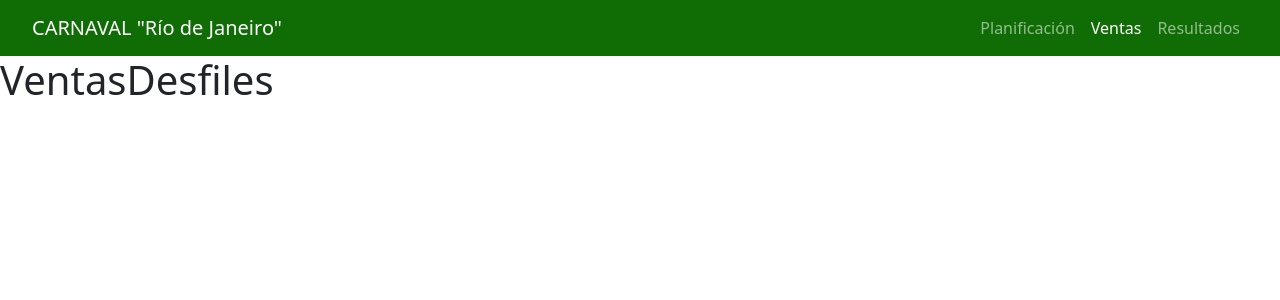
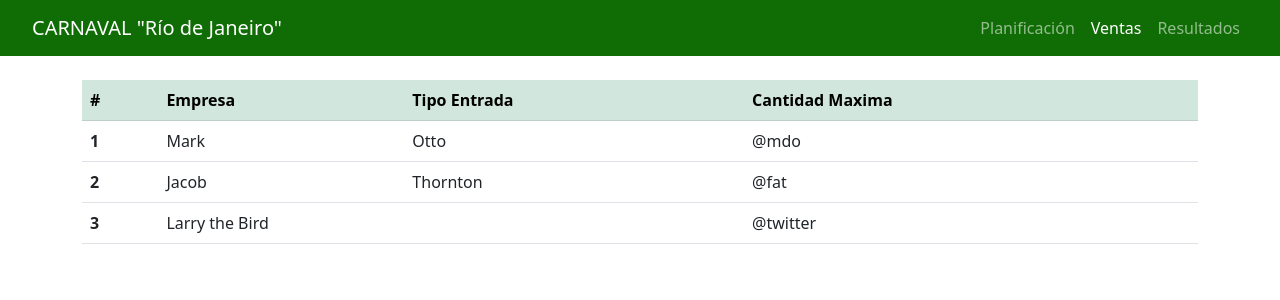
Before and after one commit to luiselianm/Frontend-Proyecto-Carnaval-BDD, a React (Vite) app: page /ventas/desfiles in a window 1280 px wide. Shown: the top 300 px of the page. Built offline with nearby package versions, Linux system fonts and the light colour scheme.

Commit message:
add: cambios ventas

```diff
--- a/src/ventas/VentasDesfiles.jsx
+++ b/src/ventas/VentasDesfiles.jsx
@@ -1,6 +1,37 @@
 
 export const VentasDesfiles = () => {
   return (
-    <h1>VentasDesfiles</h1>
+    <div className="container pt-4">
+        <table class="table caption-top">
+      <thead class="table-success">
+        <tr>
+          <th scope="col">#</th>
+          <th scope="col">Empresa</th>
+          <th scope="col">Tipo Entrada</th>
+          <th scope="col">Cantidad Maxima</th>
+        </tr>
+      </thead>
+      <tbody>
+        <tr>
+          <th scope="row">1</th>
+          <td>Mark</td>
+          <td>Otto</td>
+          <td>@mdo</td>
+        </tr>
+        <tr>
+          <th scope="row">2</th>
+          <td>Jacob</td>
+          <td>Thornton</td>
+          <td>@fat</td>
+        </tr>
+        <tr>
+          <th scope="row">3</th>
+          <td colspan="2">Larry the Bird</td>
+          <td>@twitter</td>
+        </tr>
+      </tbody>
+    </table>
+  </div>
+
   )
 }
--- a/src/ventas/VentasPage.jsx
+++ b/src/ventas/VentasPage.jsx
@@ -15,35 +15,36 @@ export const VentasPage = () => {
     return (
 
     <>
-        <div className="card">
+       <div class="card w-75 mb-4 mt-4 mx-auto">
+       <div class="row g-0">
+           <div class="col-md-4">
+            <img src="https://img.freepik.com/foto-gratis/dos-entradas-vista-frontal-azul-aislado-blanco_1101-3055.jpg?w=996&t=st=1687179903~exp=1687180503~hmac=36a16ceec8cf16be5ce7da2731940044a0cfebf4e85fca1ba7eea78776b71414" class="img-fluid rounded-start" alt="..."/>
+        </div>
+        <div class="col-md-8">
+           <div class="card-body">
+             <h5 class="card-title"><strong>Venta De Entradas - Desfiles</strong></h5>
+             <p class="card-text">El siguiente apartado es utilizado para todo lo que tiene que ver con la venta de entradas de los defiles. </p>
+             <button className="btn btn-success" onClick={toDesfiles}> Seleccionar </button>
+           </div>
+        </div>
+       </div>
+    </div>
 
-        <div className="card-body">
-            <h5 className="card-title">Ventas de entradas para desfiles</h5>
-            <p className="card-text">
-                Este apartado sera utilizado para todo lo que tiene que ver con los
-                eventos que suceden en el sambodromo los cuales son los desfiles.</p>
-            <button
-            className="btn btn-primary"
-            onClick={toDesfiles}
-            >Seleccionar</button>
+    <div class="card w-75 mb-4 mt-4 mx-auto">
+       <div class="row g-0">
+           <div class="col-md-4">
+            <img src="https://img.freepik.com/foto-gratis/rosa-admitir-entradas-aisladas-blanco_1101-3056.jpg?w=996&t=st=1687179912~exp=1687180512~hmac=3bbeead74c493360d69ae2e850aee9dc981ba56083ff55a592582457fa3ac99d" class="img-fluid rounded-start" alt="..."/>
         </div>
-        <hr />
+        <div class="col-md-8">
+           <div class="card-body">
+             <h5 class="card-title"><strong>Venta De Entradas - Eventos Generales</strong></h5>
+             <p class="card-text">El siguiente apartado es utilizado para todo lo que tiene que ver con la venta de entradas de los eventos generales. </p>
+             <button className="btn btn-success" onClick={toGenerales}> Seleccionar </button>
+           </div>
         </div>
+       </div>
+    </div>
 
-        <div className="card">
-
-        <div className="card-body">
-            <h5 className="card-title">Venta de entradas para eventos generales</h5>
-            <p className="card-text">
-                Este apartado sera utilizado para todo lo que tiene que ver
-                con las venta de entradas a eventos generales.</p>
-            <button
-            className="btn btn-primary"
-            onClick={toGenerales}
-            >Seleccionar</button>
-        </div>
-        <hr />
-        </div>
     </>
   )
 }
```
